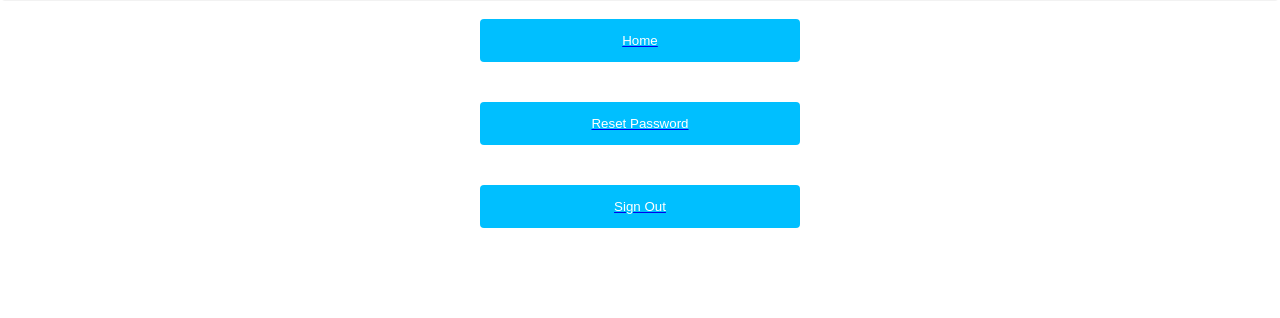
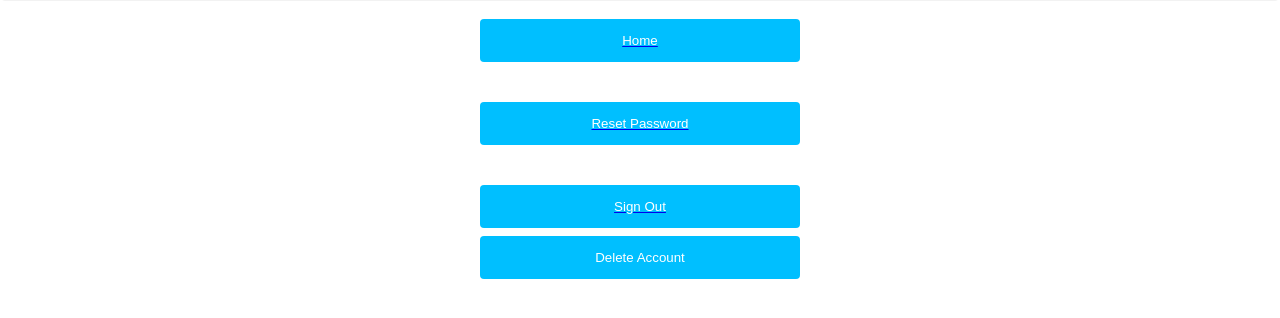
Before and after one commit to RichVult/freakyFood, a Flask app: page /account in a window 1280 px wide. Shown: the part 208-526 px from the top of the page. Run offline with Flask 3, Linux system fonts and the light colour scheme; the visitor is signed in with stand-in values (Sample User, id 1); data comes from the database, SQL or seed files in the repository; tables that the repository leaves empty hold one stand-in row (values such as "Sample post"); parts of the project's set-up code (start-up, migrations or seed data) failed here and were passed over.

Commit message:
delete info

```diff
--- a/project/app.py
+++ b/project/app.py
@@ -107,8 +107,19 @@ def login():
             return render_template('login.html', error="Invalid email or password.")
     return render_template('login.html')
 
-@app.route('/account')
+@app.route('/account', methods=['GET', 'POST'])
 def account():
+    if request.method == 'POST':
+        if request.form.get('action') == 'delete':
+            user_id = session['user_id']
+            # Delete the user from the database
+            db.session.execute(delete(Users).where(Users.UserID == user_id))
+            db.session.commit()
+
+            # Remove the user from the session and redirect to the home page
+            session.pop('user_id', None)
+            return redirect(url_for('index'))
+
     # Redirect to login if not logged in
     if 'user_id' not in session:
         return redirect(url_for('login'))
--- a/project/templates/account.html
+++ b/project/templates/account.html
@@ -64,6 +64,12 @@
         <button type="button" id="logout">Sign Out</button>
     </a>
 
+    <form action="{{ url_for('account') }}" method="POST" style="display:inline;">
+        <input type="hidden" name="action" value="delete">
+        <button type="submit" onclick="return confirm('Are you sure you want to delete your account?')">Delete Account</button>
+    </form>
+
+
 </body>
 
 </html>
```
